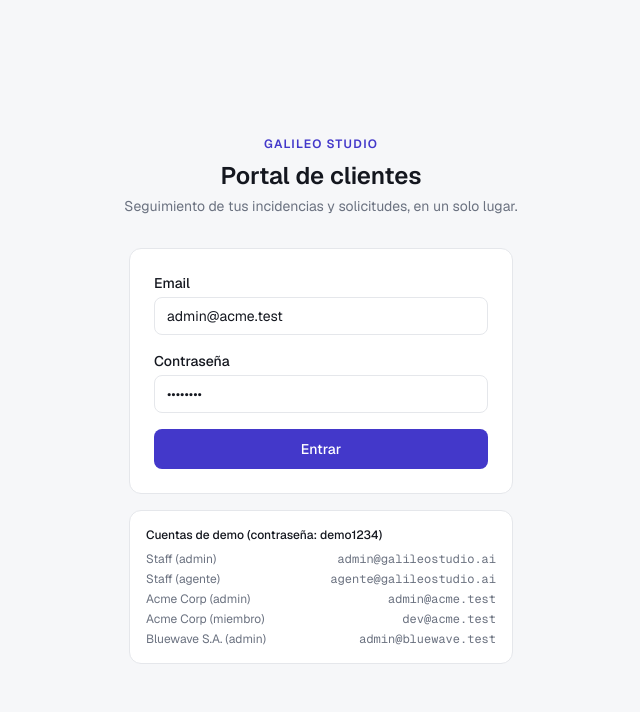
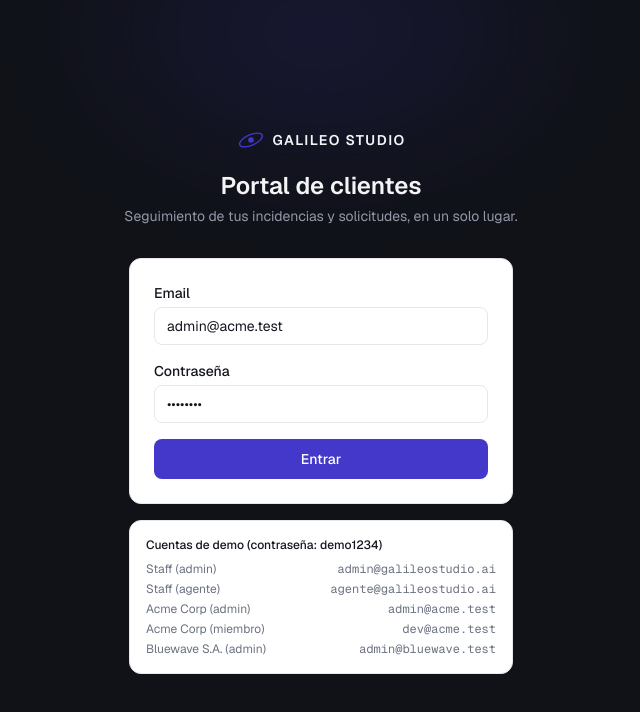
Before and after one commit to matiasexeolivera/prueba-tecnica-galileo-studio, a Next.js app: page /login in a window 1280 px wide. Shown: the top 712 px of the page, without its empty margins (319-959 px from the left). Built offline with nearby package versions, Linux system fonts and the light colour scheme; no server answers.

Commit message:
style: give the app shell a dark brand sidebar and redesigned login

```diff
--- a/src/app/(app)/layout.tsx
+++ b/src/app/(app)/layout.tsx
@@ -1,5 +1,6 @@
 import Link from "next/link";
 import { requireSession, isStaff } from "@/lib/authz";
+import { Logomark } from "@/components/Logomark";
 import { logoutAction } from "./actions";
 
 const ROLE_LABEL: Record<string, string> = {
@@ -15,38 +16,39 @@ export default async function AppLayout({ children }: { children: React.ReactNod
 
   return (
     <div className="flex-1 flex min-h-screen">
-      <aside className="w-64 shrink-0 border-r border-border bg-white flex flex-col">
-        <div className="px-5 py-5 border-b border-border">
-          <p className="text-xs font-semibold tracking-widest text-accent uppercase">
-            Galileo Studio
-          </p>
-          <p className="text-sm text-muted mt-0.5">Portal de clientes</p>
+      <aside className="w-64 shrink-0 flex flex-col bg-brand-bg text-brand-fg">
+        <div className="px-5 py-5 border-b border-brand-border flex items-center gap-2.5">
+          <Logomark className="w-6 h-6 text-accent" />
+          <div>
+            <p className="text-sm font-semibold leading-tight">Galileo Studio</p>
+            <p className="text-xs text-brand-fg-muted leading-tight">Portal de clientes</p>
+          </div>
         </div>
 
         <nav className="flex-1 px-3 py-4 flex flex-col gap-1">
           <Link
             href="/dashboard"
-            className="rounded-lg px-3 py-2 text-sm font-medium hover:bg-accent-soft hover:text-accent transition-colors"
+            className="rounded-lg px-3 py-2 text-sm font-medium text-brand-fg/90 hover:bg-brand-bg-soft hover:text-white transition-colors"
           >
             {staff ? "Todos los tickets" : "Mis tickets"}
           </Link>
           {!staff && (
             <Link
               href="/tickets/new"
-              className="rounded-lg px-3 py-2 text-sm font-medium hover:bg-accent-soft hover:text-accent transition-colors"
+              className="rounded-lg px-3 py-2 text-sm font-medium text-brand-fg/90 hover:bg-brand-bg-soft hover:text-white transition-colors"
             >
               Nueva solicitud
             </Link>
           )}
         </nav>
 
-        <div className="px-4 py-4 border-t border-border">
+        <div className="px-4 py-4 border-t border-brand-border">
           <p className="text-sm font-medium truncate">{session.user.name}</p>
-          <p className="text-xs text-muted mb-3">{ROLE_LABEL[session.user.role]}</p>
+          <p className="text-xs text-brand-fg-muted mb-3">{ROLE_LABEL[session.user.role]}</p>
           <form action={logoutAction}>
             <button
               type="submit"
-              className="text-xs text-muted hover:text-foreground transition-colors"
+              className="text-xs text-brand-fg-muted hover:text-white transition-colors"
             >
               Cerrar sesión
             </button>
--- a/src/app/globals.css
+++ b/src/app/globals.css
@@ -22,6 +22,14 @@
   --success-soft: #ecfdf5;
   --info: #2563eb;
   --info-soft: #eff6ff;
+
+  /* Superficie de marca: grafito oscuro, reservado para el sidebar y el login,
+     como guiño al tono dark/técnico de galileostudio.ai sin oscurecer todo el producto. */
+  --brand-bg: #101218;
+  --brand-bg-soft: #181b24;
+  --brand-fg: #f4f4f6;
+  --brand-fg-muted: #9497a8;
+  --brand-border: rgba(255, 255, 255, 0.08);
 }
 
 @theme inline {
@@ -33,6 +41,11 @@
   --color-accent: var(--accent);
   --color-accent-hover: var(--accent-hover);
   --color-accent-soft: var(--accent-soft);
+  --color-brand-bg: var(--brand-bg);
+  --color-brand-bg-soft: var(--brand-bg-soft);
+  --color-brand-fg: var(--brand-fg);
+  --color-brand-fg-muted: var(--brand-fg-muted);
+  --color-brand-border: var(--brand-border);
   --font-sans: var(--font-geist-sans);
   --font-mono: var(--font-geist-mono);
 }
--- a/src/app/login/page.tsx
+++ b/src/app/login/page.tsx
@@ -1,18 +1,29 @@
+import { Logomark } from "@/components/Logomark";
 import { LoginForm } from "./LoginForm";
 
 export default function LoginPage() {
   return (
-    <main className="flex-1 flex flex-col items-center justify-center px-4 py-16">
-      <div className="mb-8 text-center">
-        <p className="text-xs font-semibold tracking-widest text-accent uppercase mb-2">
-          Galileo Studio
-        </p>
+    <main className="flex-1 flex flex-col items-center justify-center px-4 py-16 bg-brand-bg text-brand-fg relative overflow-hidden">
+      <div
+        aria-hidden="true"
+        className="pointer-events-none absolute -top-32 left-1/2 -translate-x-1/2 h-80 w-[36rem] rounded-full opacity-20 blur-3xl"
+        style={{ background: "radial-gradient(closest-side, #4338ca, transparent)" }}
+      />
+
+      <div className="relative mb-8 text-center">
+        <div className="flex items-center justify-center gap-2 mb-4">
+          <Logomark className="w-7 h-7 text-accent" />
+          <p className="text-sm font-semibold tracking-widest uppercase">Galileo Studio</p>
+        </div>
         <h1 className="text-2xl font-semibold">Portal de clientes</h1>
-        <p className="text-sm text-muted mt-1">
+        <p className="text-sm text-brand-fg-muted mt-1">
           Seguimiento de tus incidencias y solicitudes, en un solo lugar.
         </p>
       </div>
-      <LoginForm />
+
+      <div className="relative w-full max-w-sm">
+        <LoginForm />
+      </div>
     </main>
   );
 }
```
